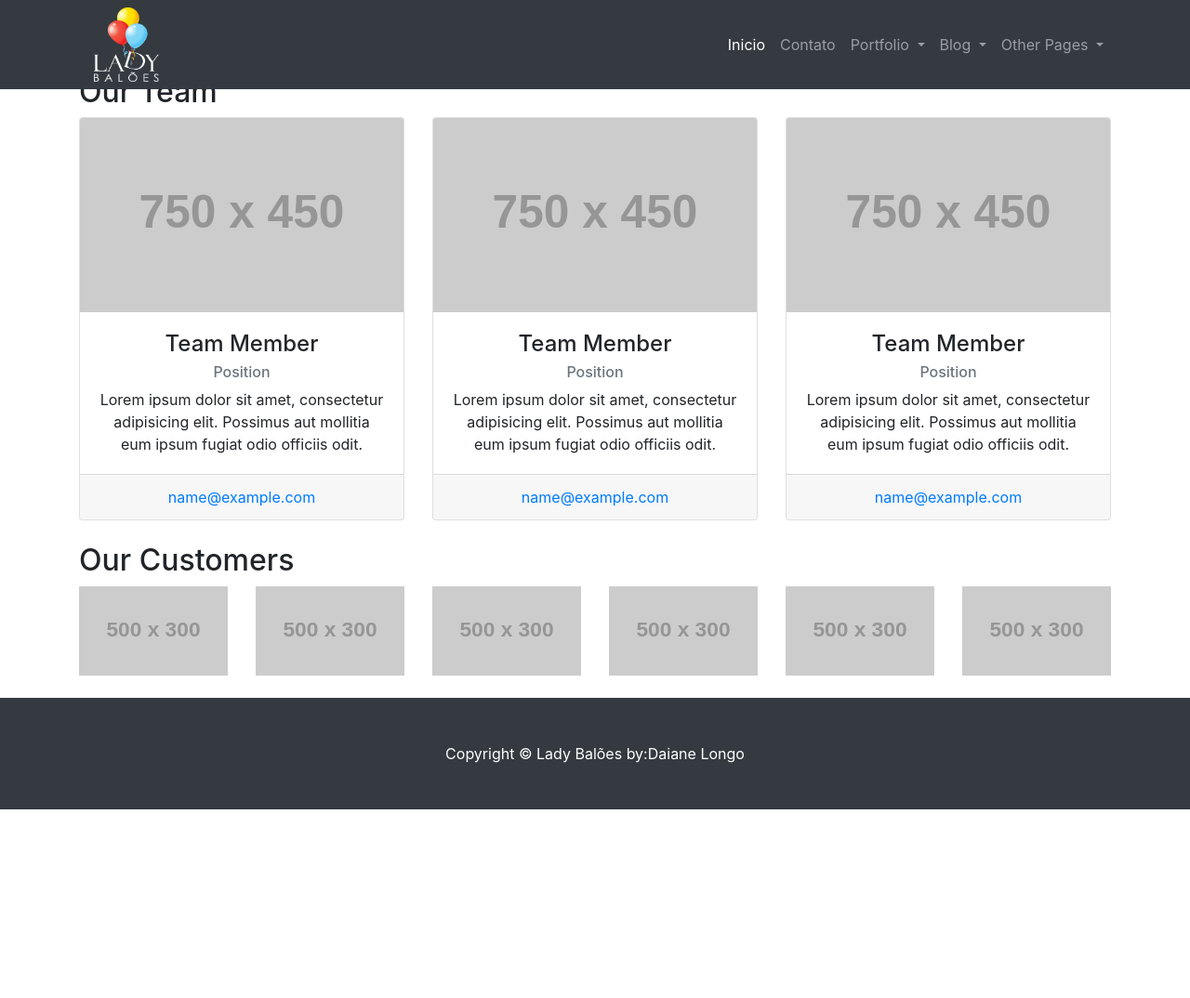
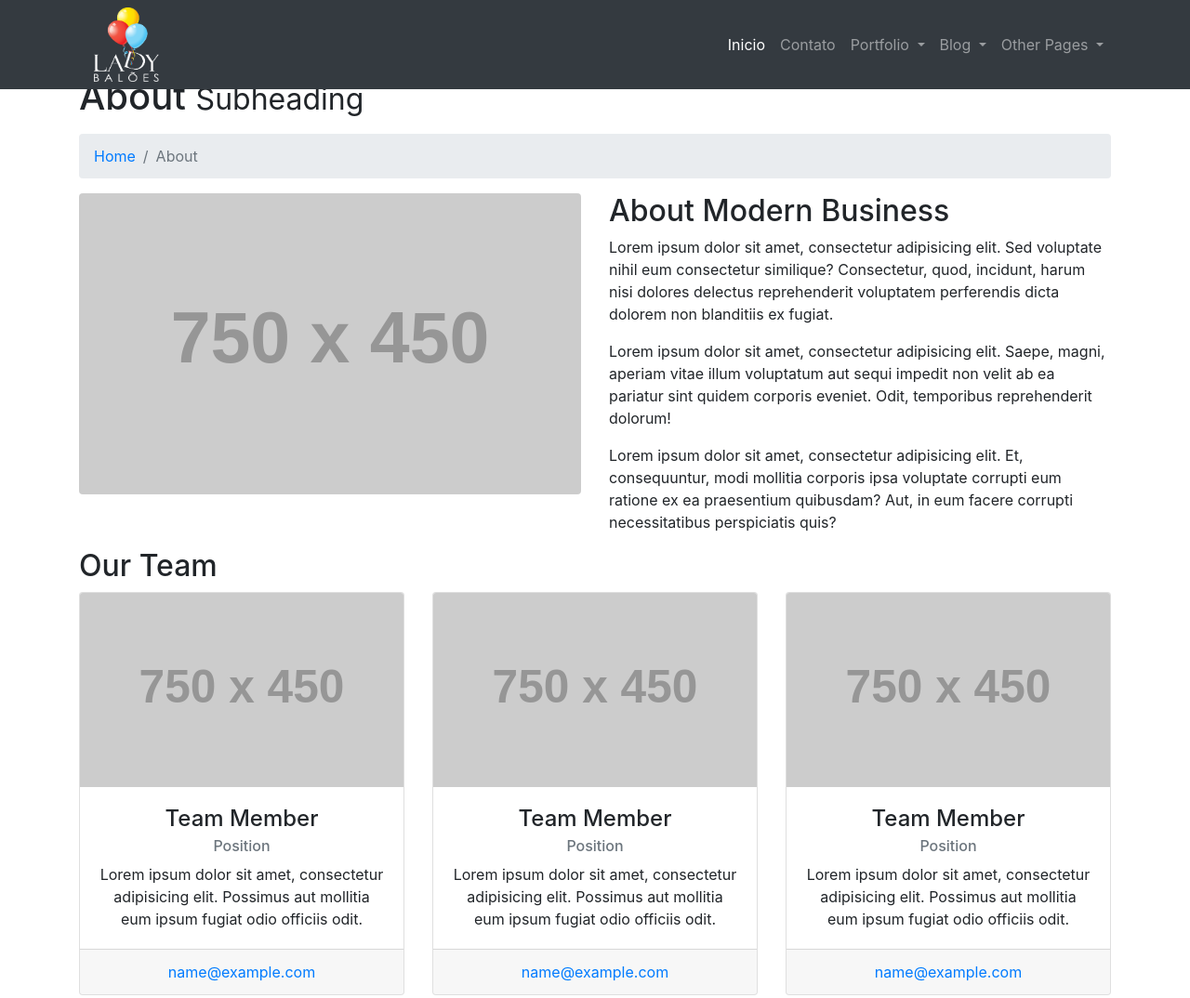
Before and after one commit to CLongo20/ALadybaloes.github.io, a website: page about.html in a window 1280 px wide. Shown: the top 1074 px of the page at 93% size. Before the commit the page ends 871 px from the top, so only its background shows below. Drawn offline with Linux system fonts and the light colour scheme; placeholder pictures from the web are drawn by us.

Commit message:
carroulsel

```diff
--- a/about.html
+++ b/about.html
@@ -78,15 +78,36 @@
   </nav>
 
   <!-- Page Content -->
+  <!-- Page Content -->
   <div class="container">
 
     <!-- Page Heading/Breadcrumbs -->
-    <h1 class="mt-4 mb-3">
-      <small></small>
+    <h1 class="mt-4 mb-3">About
+      <small>Subheading</small>
     </h1>
 
+    <ol class="breadcrumb">
+      <li class="breadcrumb-item">
+        <a href="index.html">Home</a>
+      </li>
+      <li class="breadcrumb-item active">About</li>
+    </ol>
 
+    <!-- Intro Content -->
+    <div class="row">
+      <div class="col-lg-6">
+        <img class="img-fluid rounded mb-4" src="http://placehold.it/750x450" alt="">
+      </div>
+      <div class="col-lg-6">
+        <h2>About Modern Business</h2>
+        <p>Lorem ipsum dolor sit amet, consectetur adipisicing elit. Sed voluptate nihil eum consectetur similique? Consectetur, quod, incidunt, harum nisi dolores delectus reprehenderit voluptatem perferendis dicta dolorem non blanditiis ex fugiat.</p>
+        <p>Lorem ipsum dolor sit amet, consectetur adipisicing elit. Saepe, magni, aperiam vitae illum voluptatum aut sequi impedit non velit ab ea pariatur sint quidem corporis eveniet. Odit, temporibus reprehenderit dolorum!</p>
+        <p>Lorem ipsum dolor sit amet, consectetur adipisicing elit. Et, consequuntur, modi mollitia corporis ipsa voluptate corrupti eum ratione ex ea praesentium quibusdam? Aut, in eum facere corrupti necessitatibus perspiciatis quis?</p>
+      </div>
+    </div>
+    <!-- /.row -->
 
+    <!-- Team Members -->
     <h2>Our Team</h2>
 
     <div class="row">
```
